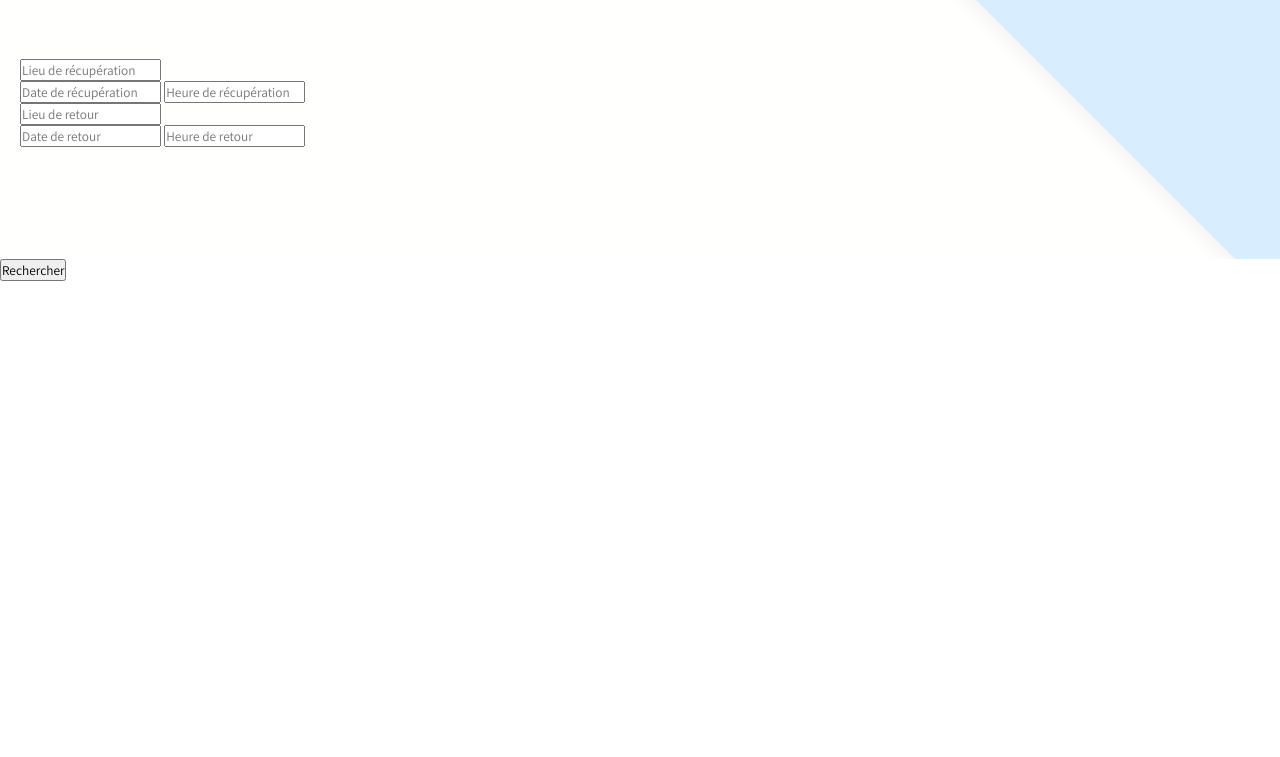
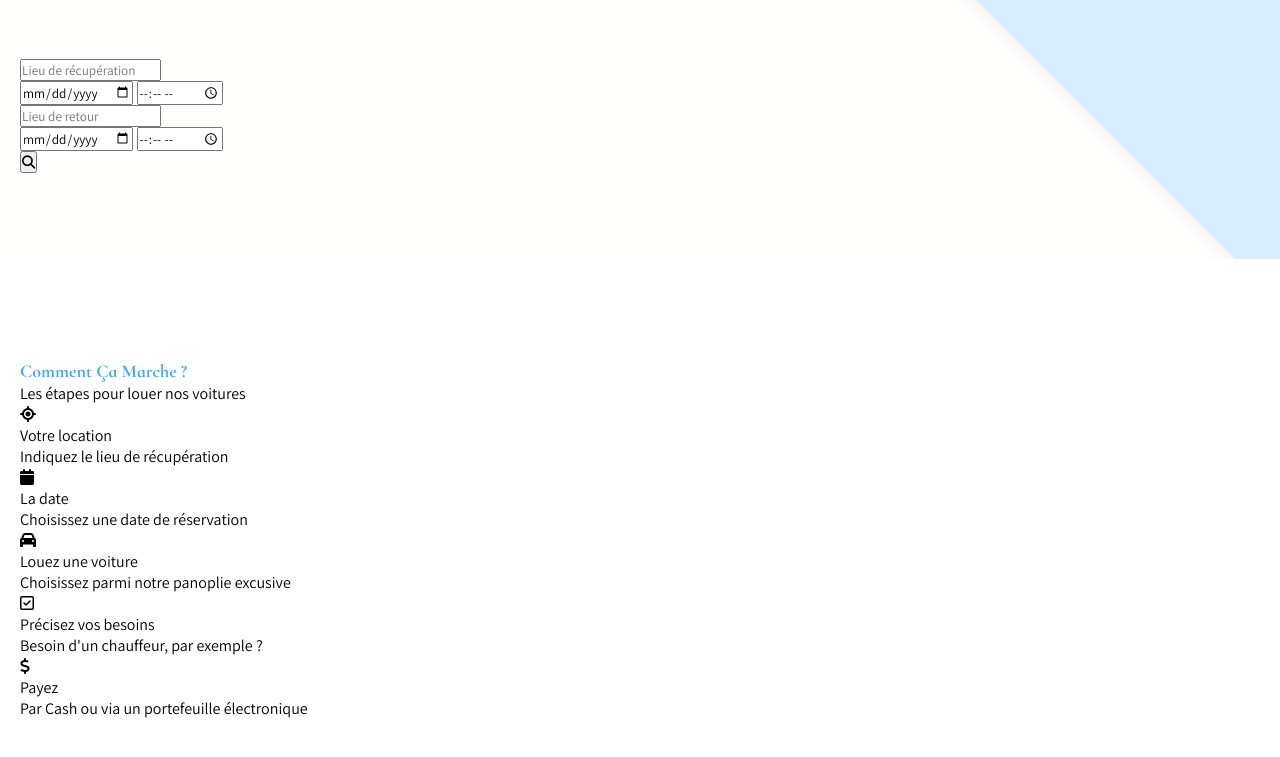
Before and after one commit to Sid-Romero/Car_Rent_Website, a plain HTML site: page index.html in a window 1280 px wide. Shown: the part 541-1298 px from the top of the page. Before the commit the page ends 822 px from the top, so only its background shows below. Drawn offline with Linux system fonts and the light colour scheme.

Commit message:
Création de la section Tutoriel sans style.

```diff
--- a/index.html
+++ b/index.html
@@ -12,7 +12,7 @@
     <!-- Navbar start -->
 
     <div class="navigation-bar">
-        <a href="" class="head-title">Kay <span>loué </span></a>
+        <a href="" class="head-title">Kay<span>Dawal </span></a>
         <ul class="nav-items">
             <li><a href="#home">Acceuil</a></li>
             <li><a href="#how"></a></li>
@@ -67,24 +67,66 @@
             <form action="" class="form-container">
                 <div class="input-group">
                     <input placeholder="Lieu de récupération" type="text">
-                    <div class="sub-input-group">
-                        <input placeholder="Date de récupération" type="text">
-                        <input placeholder="Heure de récupération" type="text">
+                    <div class="input-sub-group">
+                        <input placeholder="Date de récupération" type="date">
+                        <input placeholder="Heure de récupération" type="time">
                     </div>
                 </div>
-                <div class="input-group"></div>
+                <div class="input-group">
                     <input placeholder="Lieu de retour" type="text">
-                    <div class="sub-input-group">
-                        <input placeholder="Date de retour" type="text">
-                        <input placeholder="Heure de retour" type="text">
+                    <div class="input-sub-group">
+                        <input placeholder="Date de retour" type="date">
+                        <input placeholder="Heure de retour" type="time">
                     </div>
                 </div>
 
                 <button type="button" class="form-button">
-                    Rechercher
+                    <i class="fa-sharp fa-solid fa-magnifying-glass"></i>
                 </button>
             </form>
 
         </div>
+
+        <!-- Menu End -->
+
+
+        <!-- How it works start -->
+        <div class="tutorial section" id="work">
+            <div class="head-title" data-small-title="Comment ça marche ?">
+                Les étapes pour louer nos voitures
+            </div>
+            <div class="Container">
+                <div class="box-item">
+                    <div class="item">
+                        <i class="fa-solid fa-location-crosshairs"></i>
+                        <div class="head-title">Votre location</div>
+                        <div class="sub-title">Indiquez le lieu de récupération</div>
+                    </div>
+                    <div class="item">
+                        <i class="fa-solid fa-calendar"></i>
+                        <div class="head-title">La date</div>
+                        <div class="sub-title">Choisissez une date de réservation</div>
+                    </div>
+                    <div class="item">
+                        <i class="fa-solid fa-car"></i>
+                        <div class="head-title">Louez une voiture</div>
+                        <div class="sub-title">Choisissez parmi notre panoplie excusive</div>
+                    </div>
+                    <div class="item">
+                        <i class="fa-regular fa-square-check"></i>
+                        <div class="head-title">Précisez vos besoins</div>
+                        <div class="sub-title">Besoin d'un chauffeur, par exemple ?</div>
+                    </div>
+                    <div class="item">
+                        <i class="fa-solid fa-dollar-sign"></i>
+                        <div class="head-title">Payez</div>
+                        <div class="sub-title">Par Cash ou via un portefeuille électronique</div>
+                    </div>
+                </div>
+            </div>
+        </div>
+
+         <!-- How it works end -->
+
 </body>
 </html>
```
